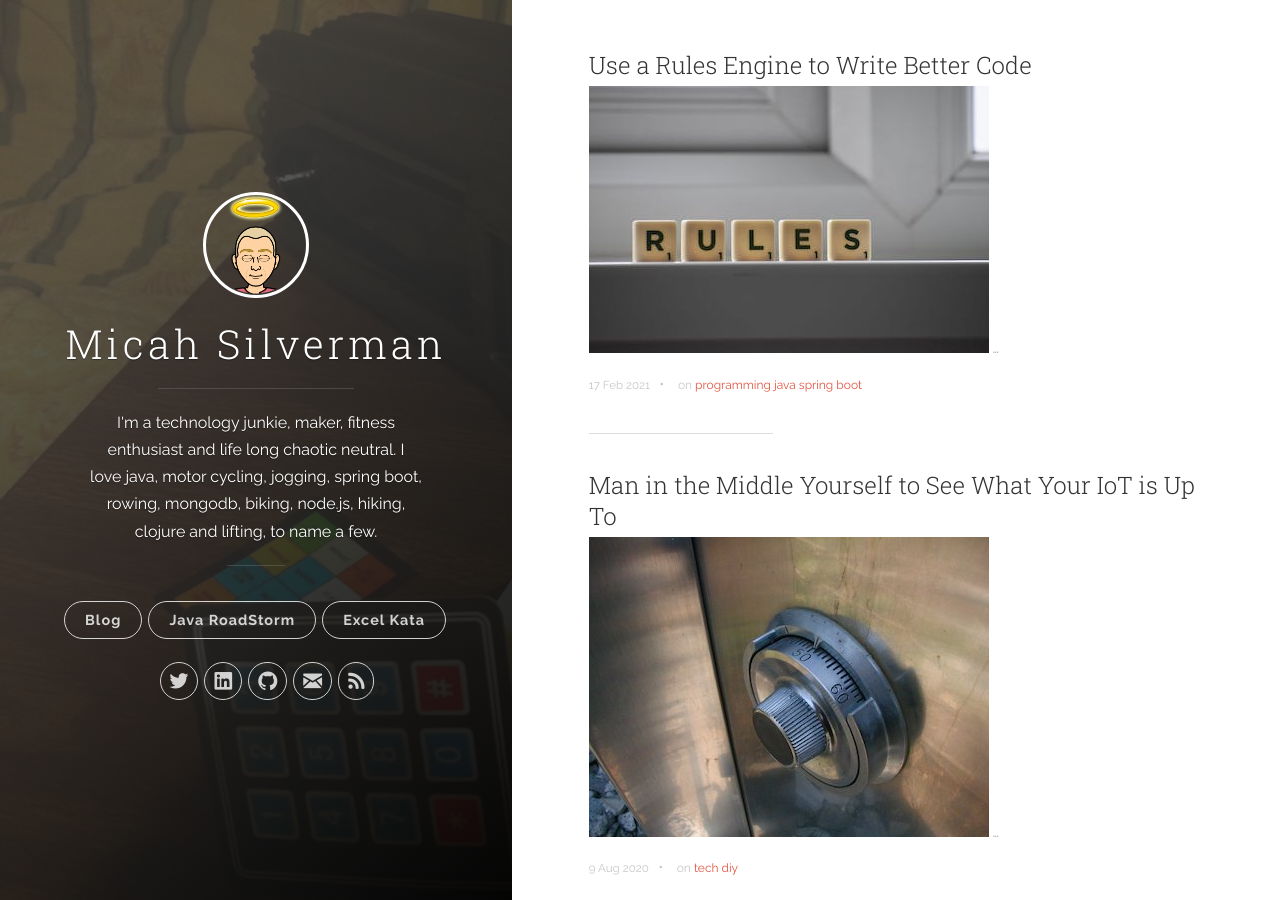
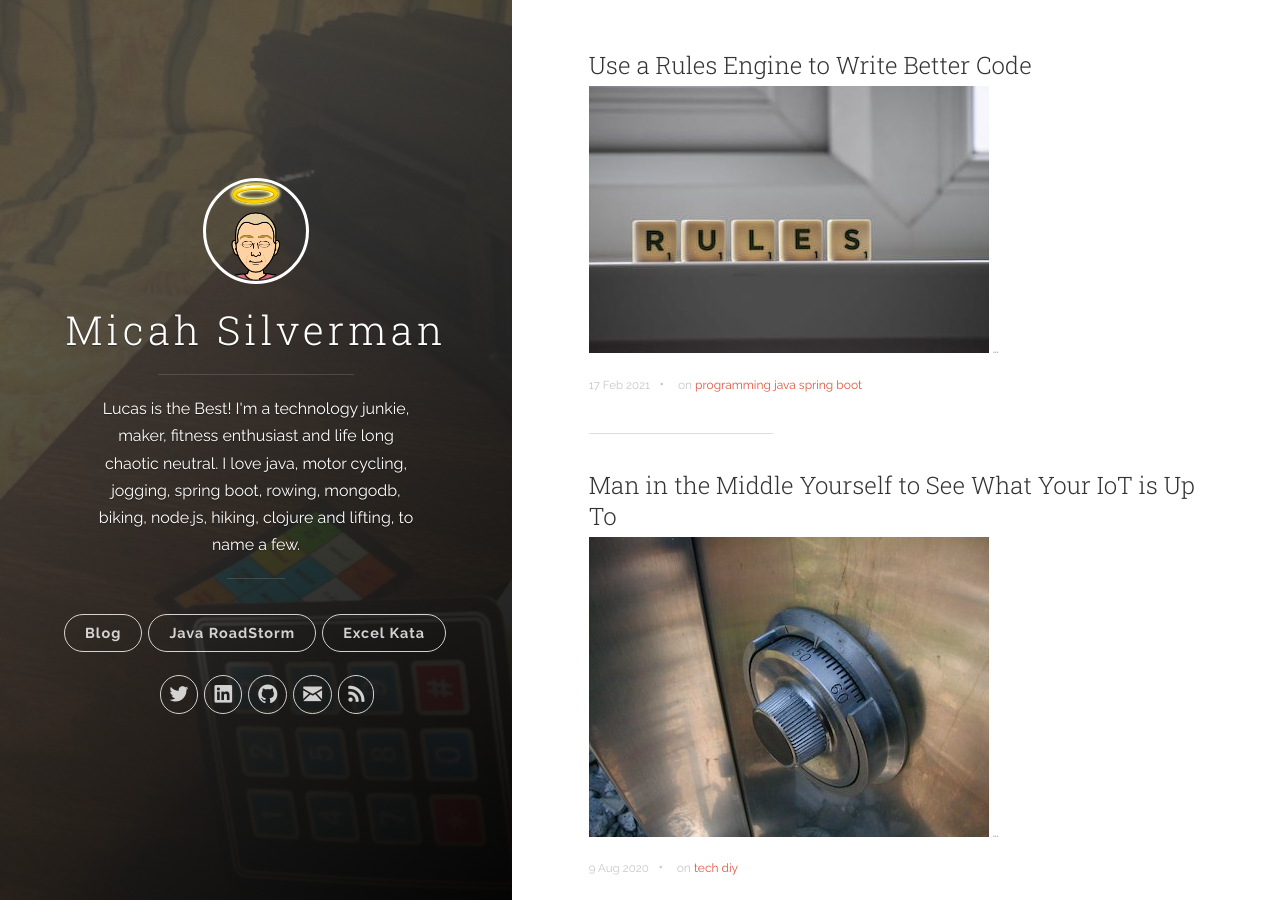
Before and after one commit to dogeared/dogeared.github.io, a Jekyll site: the page built from index.html, in a window 1280 px wide and 900 px high. Built offline with Jekyll 4.4.1, drawn with Linux system fonts in a browser that asks for light colours; nearby versions of some CDN libraries; the list of posts is cut into pages by our own code.

Commit message:
updated _config.yml

```diff
--- a/_config.yml
+++ b/_config.yml
@@ -1,7 +1,7 @@
 # Site settings
 title: Micah Silverman
 description: >
-  I'm a technology junkie, maker, fitness enthusiast and life long chaotic neutral.
+  Lucas is the Best! I'm a technology junkie, maker, fitness enthusiast and life long chaotic neutral.
   I love java, motor cycling, jogging, spring boot, rowing, mongodb, biking, node.js, hiking, clojure and lifting, to name a few.
 url: 'https://afitnerd.com'
 baseurl: ''
```
